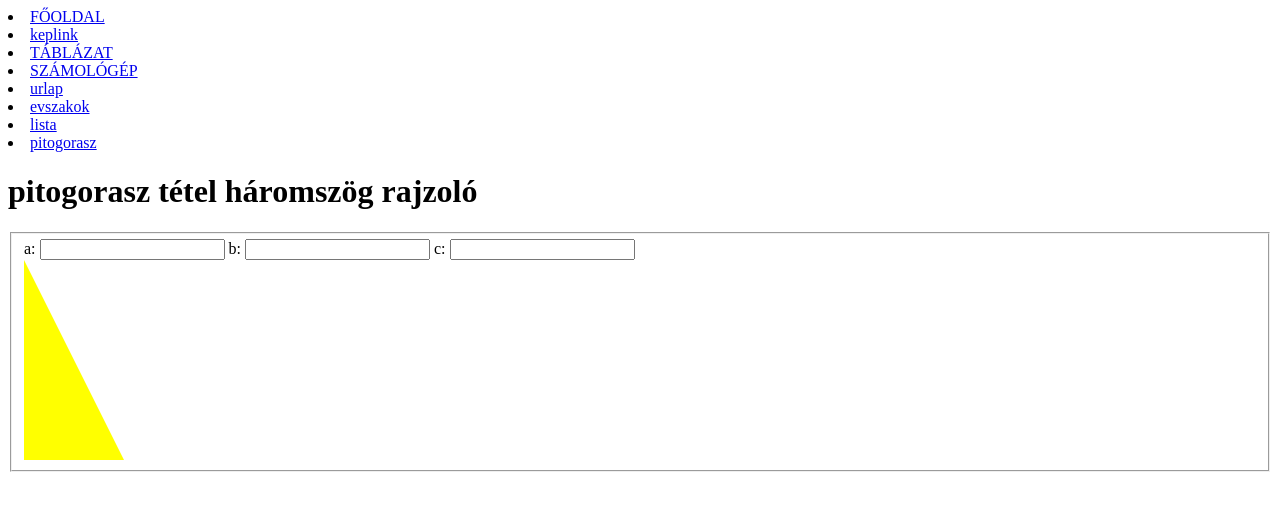
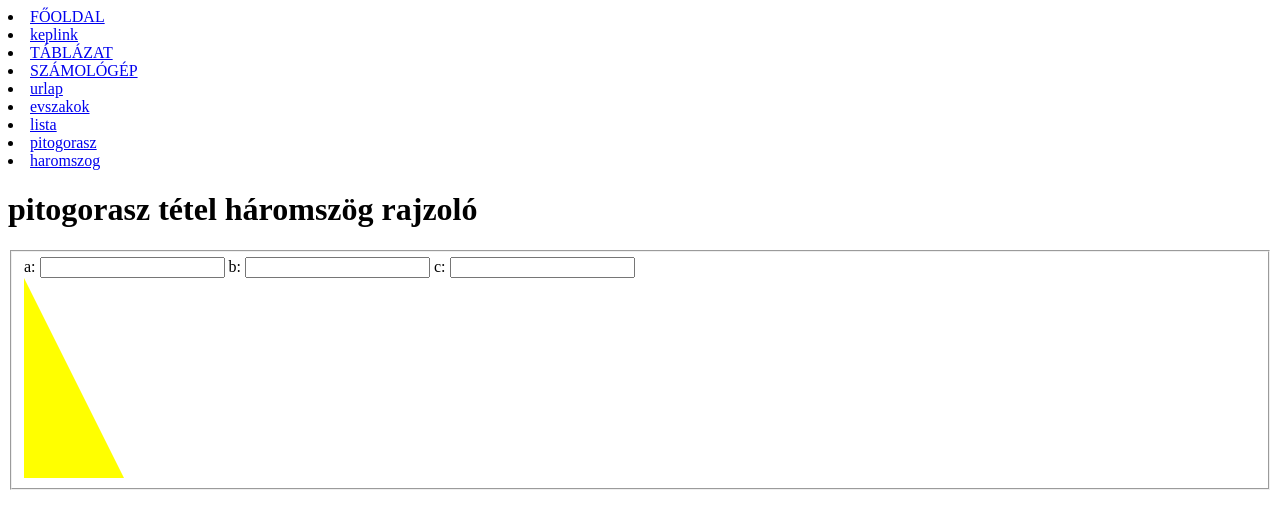
Before and after one commit to SendyGabi/web, a plain HTML site: page haromszog.html in a window 1280 px wide. Drawn offline with Linux system fonts and the light colour scheme.

Commit message:
Add files via upload

```diff
--- a/haromszog.html
+++ b/haromszog.html
@@ -25,6 +25,8 @@
         <li><a href="evszakok.html">evszakok</a></li>
         <li><a href="lista.html">lista</a></li>
         <li><a href="pitogorasz.html">pitogorasz</a></li>
+        <li><a href="haromszog.html">haromszog</a></li>
+
 
     <h1>pitogorasz tétel háromszög rajzoló</h1>
 
```
